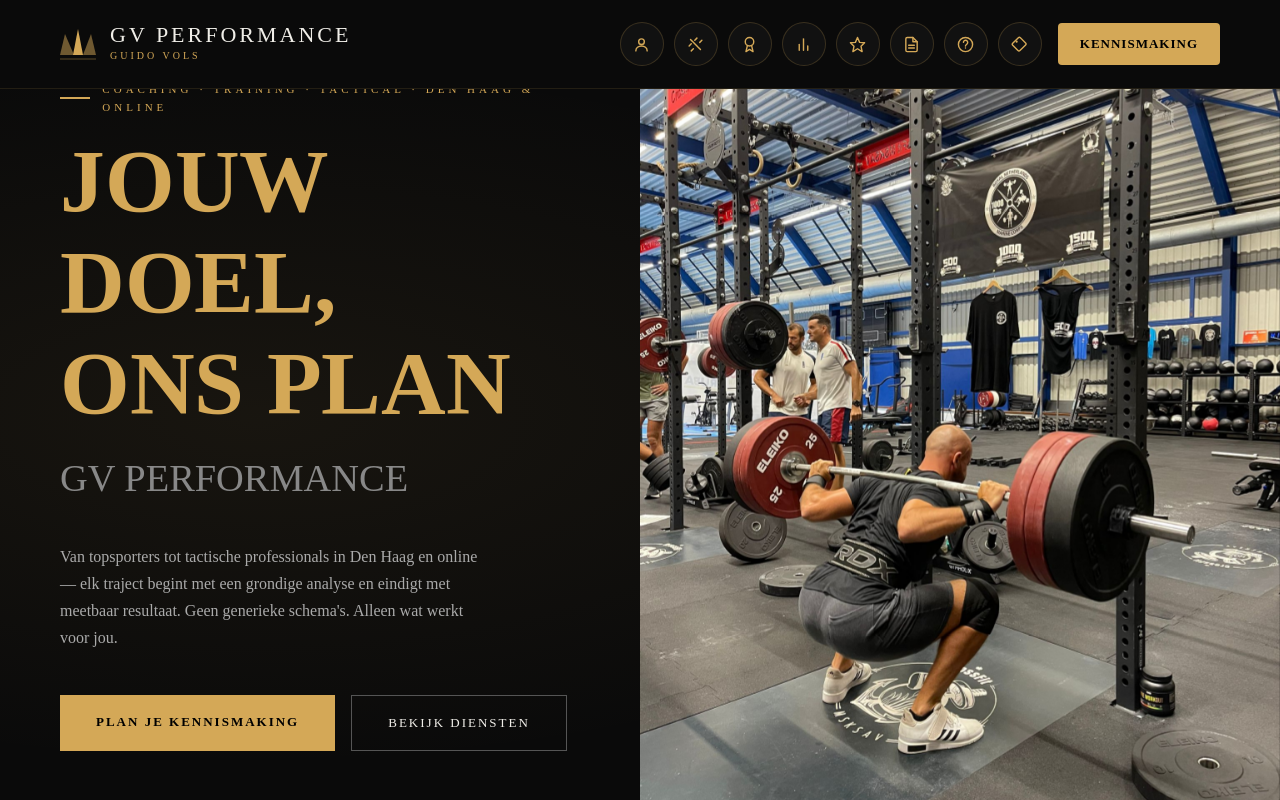
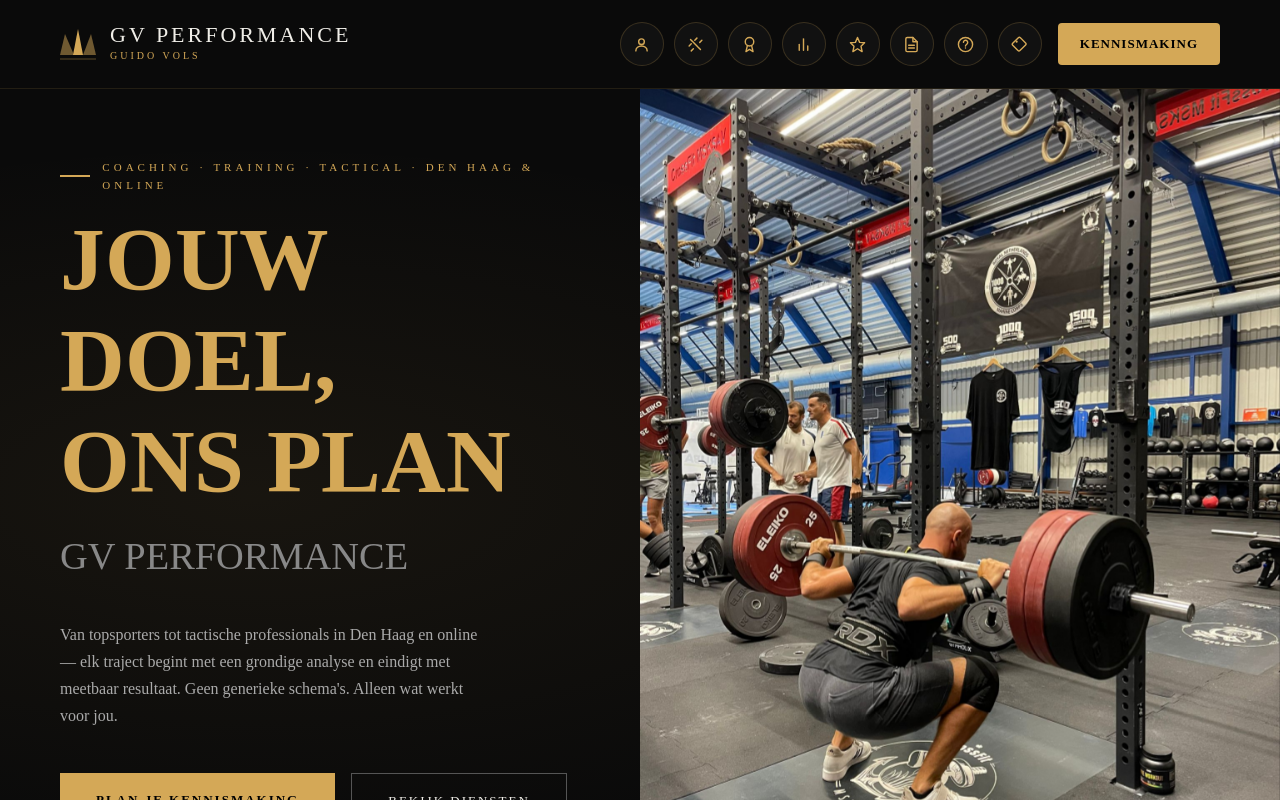
Before and after one commit to guidovperformance/gv-performance, a Next.js app: page / in a window 1280 px wide. Shown: the top 800 px of the page. Built offline with nearby package versions, Linux system fonts and the light colour scheme; a web font is replaced by a local one.

Commit message:
Fix: navigatiebalk blijft nu altijd vast tijdens scrollen (position:fixed i.p.v. sticky)

```diff
--- a/app/page.js
+++ b/app/page.js
@@ -73,7 +73,7 @@ const CSS = `
     font-size: 17px;
     line-height: 1.65;
     overflow-x: hidden;
-    overflow-y: visible; /* voorkomt dat overflow-y stiekem op 'auto' komt te staan, wat de sticky nav breekt */
+    padding-top: 78px; /* compenseert de nu altijd-vaste (position:fixed) nav */
   }
 
   /* ── NAV ── */
@@ -459,6 +459,7 @@ const CSS = `
 
   /* ── MOBIEL ── */
   @media (max-width: 768px) {
+    body { padding-top: 112px; } /* mobiele nav is 2 regels hoog */
     nav { padding: 14px 16px; flex-wrap: wrap; row-gap: 10px; }
     .nav-logo { gap: 10px; }
     .nav-logo svg { width: 28px; height: 26px; }
--- a/app/pakketten/page.js
+++ b/app/pakketten/page.js
@@ -17,8 +17,9 @@ const CSS = `
   }
   *,*::before,*::after{box-sizing:border-box;margin:0;padding:0;}
   html{scroll-behavior:smooth;}
-  body{background:var(--dark);color:var(--text);font-family:var(--body);font-size:17px;line-height:1.65;overflow-x:hidden;overflow-y:visible;}
-  nav{display:flex;align-items:center;justify-content:space-between;padding:22px 60px;border-bottom:1px solid rgba(212,168,87,0.12);background:#0A0A0A;position:sticky;top:0;z-index:100;}
+  body{background:var(--dark);color:var(--text);font-family:var(--body);font-size:17px;line-height:1.65;overflow-x:hidden;overflow-y:visible;padding-top:78px;}
+  /* position:fixed i.p.v. sticky — sticky bleek onbetrouwbaar in sommige browsers */
+  nav{display:flex;align-items:center;justify-content:space-between;padding:22px 60px;border-bottom:1px solid rgba(212,168,87,0.12);background:#0A0A0A;position:fixed;top:0;left:0;right:0;z-index:100;}
   .nav-logo{display:flex;align-items:center;gap:14px;text-decoration:none;flex-shrink:0;}
   .nav-logo-text{font-family:var(--display);font-size:22px;letter-spacing:3px;color:var(--text);line-height:1;}
   .nav-logo-sub{font-family:var(--body);font-size:10px;letter-spacing:3px;color:var(--orange);margin-top:2px;}
--- a/app/site-shared.js
+++ b/app/site-shared.js
@@ -25,12 +25,14 @@ export const SITE_CSS = `
     line-height: 1.65;
     overflow-x: hidden;
     overflow-y: visible;
+    padding-top: 78px; /* compenseert de nu altijd-vaste (position:fixed) nav */
   }
 
+  /* position:fixed i.p.v. sticky — sticky bleek onbetrouwbaar in sommige browsers */
   nav {
     display: flex; align-items: center; justify-content: space-between;
     padding: 22px 60px; border-bottom: 1px solid rgba(212,168,87,0.12);
-    background: #0A0A0A; position: sticky; top: 0; z-index: 100;
+    background: #0A0A0A; position: fixed; top: 0; left: 0; right: 0; z-index: 100;
   }
   .nav-logo { display:flex; align-items:center; gap:14px; text-decoration:none; flex-shrink:0; }
   .nav-logo-text { font-family:var(--display); font-size:22px; letter-spacing:3px; color:var(--text); line-height:1; }
```
